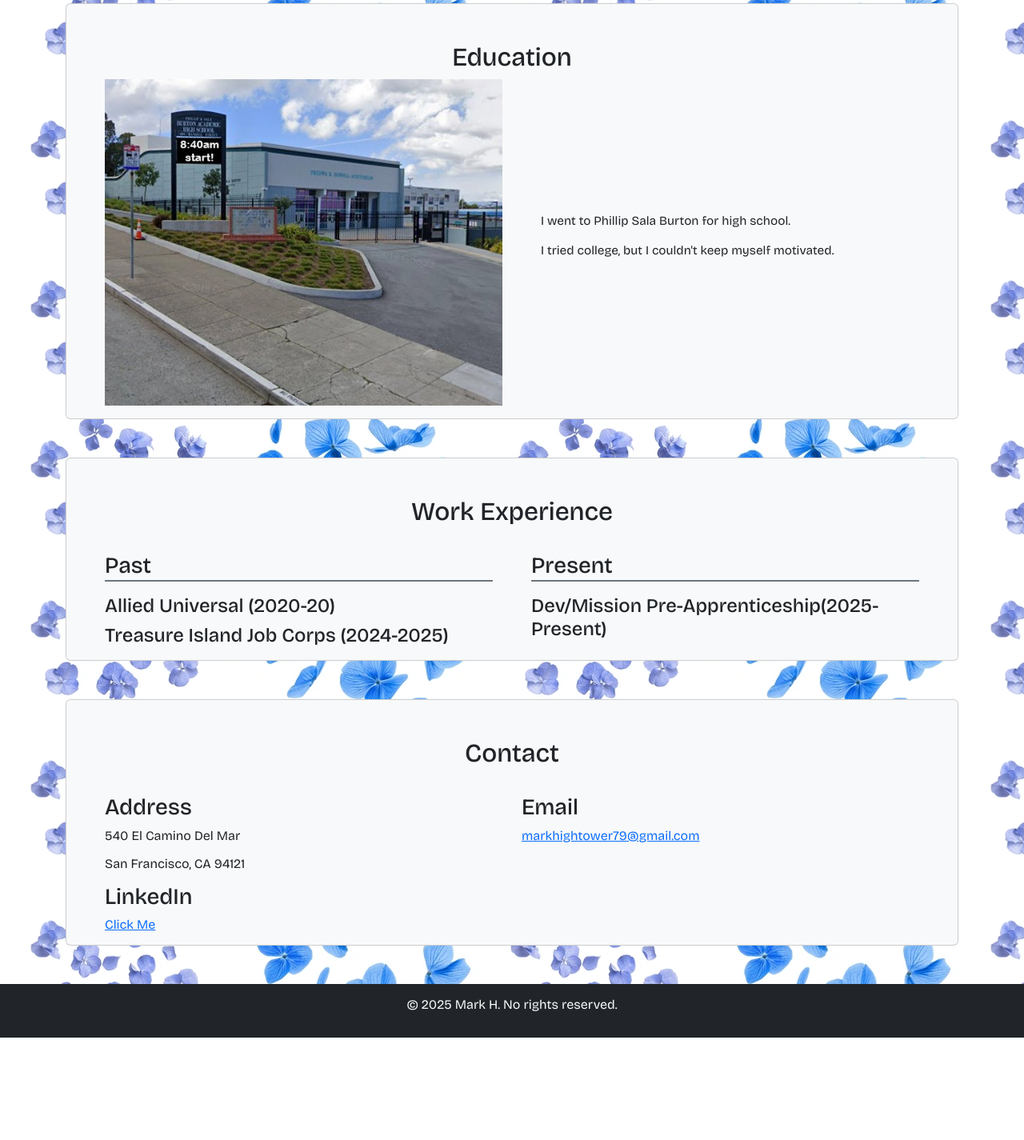
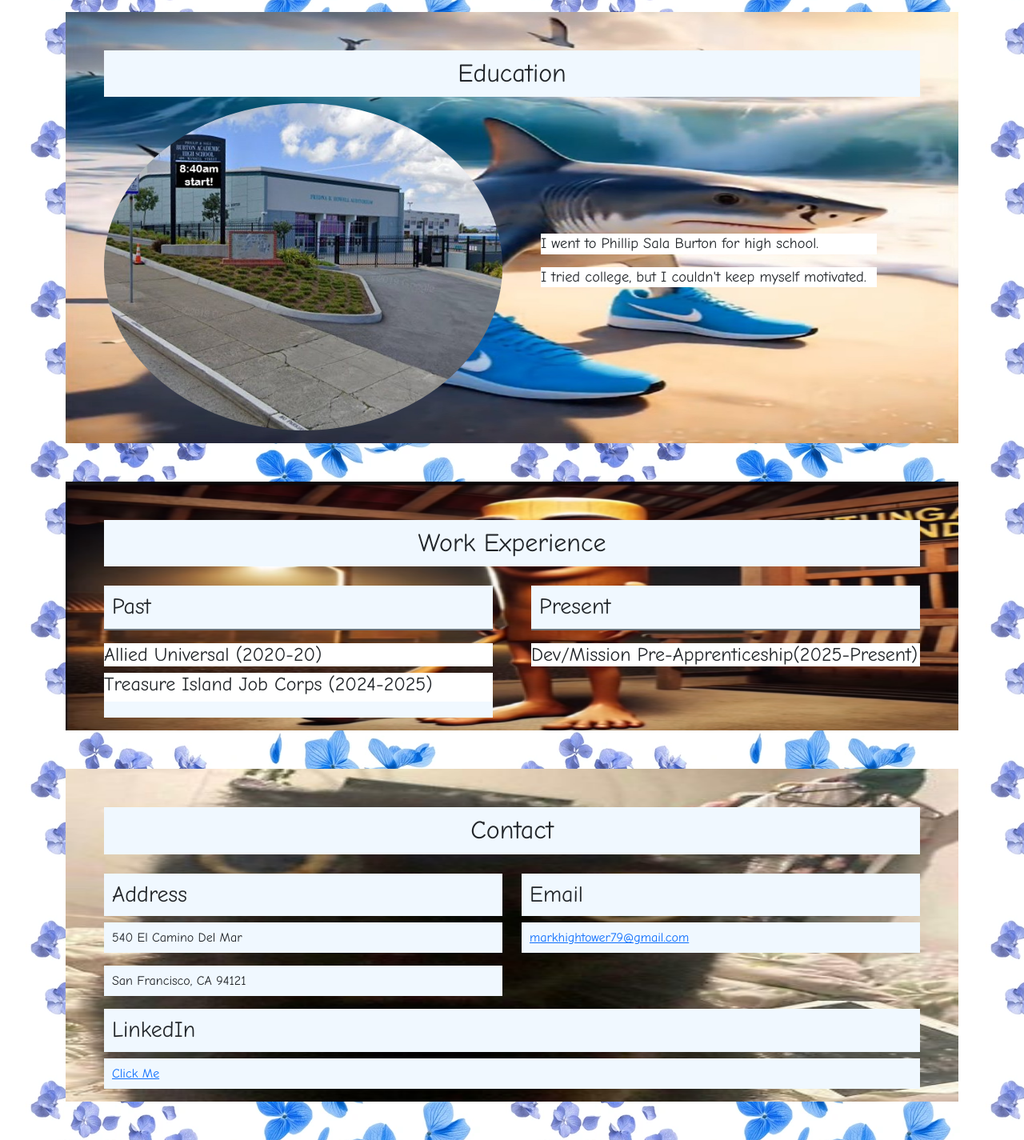
Before and after one commit to markh1111/mark-project, a plain HTML site: page index.html in a window 1280 px wide. Shown: the part 896-2321 px from the top of the page at 80% size. Before the commit the page ends 2193 px from the top, so only its background shows below. Drawn offline with nearby package versions, Linux system fonts and the light colour scheme.

Commit message:
final
it is done

```diff
--- a/index.html
+++ b/index.html
@@ -53,11 +53,11 @@
         </div>
       </div>
     </nav>
-    <header class="bg-dark text-light py-5 mt-5">
+    <header class="my-header py-5 mt-5">
       <h1 class="text-center">Mark Hightower</h1>
     </header>
     <main class="container">
-      <article id="bio" class="card bg-light p-5 my-5">
+      <article id="bio" class="card-bio p-5 my-5">
         <header class="mb-4">
           <h2 class="text-center">My Bio</h2>
         </header>
@@ -87,7 +87,7 @@
           </section>
         </div>
       </article>
-      <article id="education" class="card bg-light p-5 pb-0 mb-5">
+      <article id="education" class="card-edu p-5 pb-0 mb-5">
         <header>
           <h2 class="text-center">Education</h2>
         </header>
@@ -96,7 +96,7 @@
             <img
               src="./images/Burton-400MansellSt-StartTime840.jpg"
               alt="Picture of Burton"
-              class="image-cover"
+              class="img-fluid rounded-circle"
             />
           </figure>
           <section
@@ -109,7 +109,7 @@
           </section>
         </div>
       </article>
-      <article id="experience" class="card bg-light p-5 pb-0 mb-5">
+      <article id="experience" class="card-exp p-5 pb-0 mb-5">
         <header class="mb-4">
           <h2 class="text-center">Work Experience</h2>
         </header>
@@ -141,7 +141,7 @@
           </div>
         </section>
       </article>
-      <article id="contact" class="card bg-light p-5 pb-0 mb-5">
+      <article id="contact" class="card-con p-5 pb-0 mb-5">
         <header class="mb-4">
           <h2 class="text-center">Contact</h2>
         </header>
@@ -174,7 +174,7 @@
         </div>
       </article>
     </main>
-    <footer class="bg-dark text-light py-3">
+    <footer class="bg-light text-dark py-3">
       <p class="text-center">&copy; 2025 Mark H. No rights reserved.</p>
     </footer>
     <script
--- a/style.css
+++ b/style.css
@@ -1,6 +1,6 @@
 body {
   background-image: url("images/flower-petals-blue-forget-me-600nw-2512689045.jpg");
-  font: 16px "Bricolage Grotesque", sans-serif;
+  font: 16px "Comic Sans MS", sans-serif;
 }
 /* .vertical-center {
   display: flex;
@@ -35,3 +35,46 @@ body {
     max-width: 100ch;
   }
 }
+.my-header {
+  background-color: #82b9f8;
+}
+h1 {
+  color:black
+}
+
+.card-bio {
+  background-image: url("images/Bombardiro_Crocodillo.jpg");
+  background-repeat: no-repeat;
+  background-size: 100% 100%;
+}
+.card-edu {
+  background-image: url("images/image.jpg");
+  background-repeat: no-repeat;
+  background-size: 100% 100%;
+}
+.card-exp {
+  background-image: url("images/Tung_tung_tung_sahur.jpg");
+  background-repeat: no-repeat;
+  background-size: 100% 100%;
+}
+.card-con {
+  background-image: url("images/cat.jpg");
+  background-repeat: no-repeat;
+  background-size: 100% 100%;
+}
+.mb-2 {
+  color:rgb(0, 0, 0);
+  font-size:larger;
+}
+ul li {
+  background-color: white;
+  font-size: larger;
+}
+h2, p, h3 {
+  background-color: aliceblue;
+  padding: 10px;
+  background-clip: padding-box;
+}
+footer {
+  color:black
+}
```
Also changed, not shown: images/Bombardiro_Crocodillo.jpg (added), images/Tung_tung_tung_sahur.jpg (added), images/cat.jpg (added), images/image.jpg (added).
